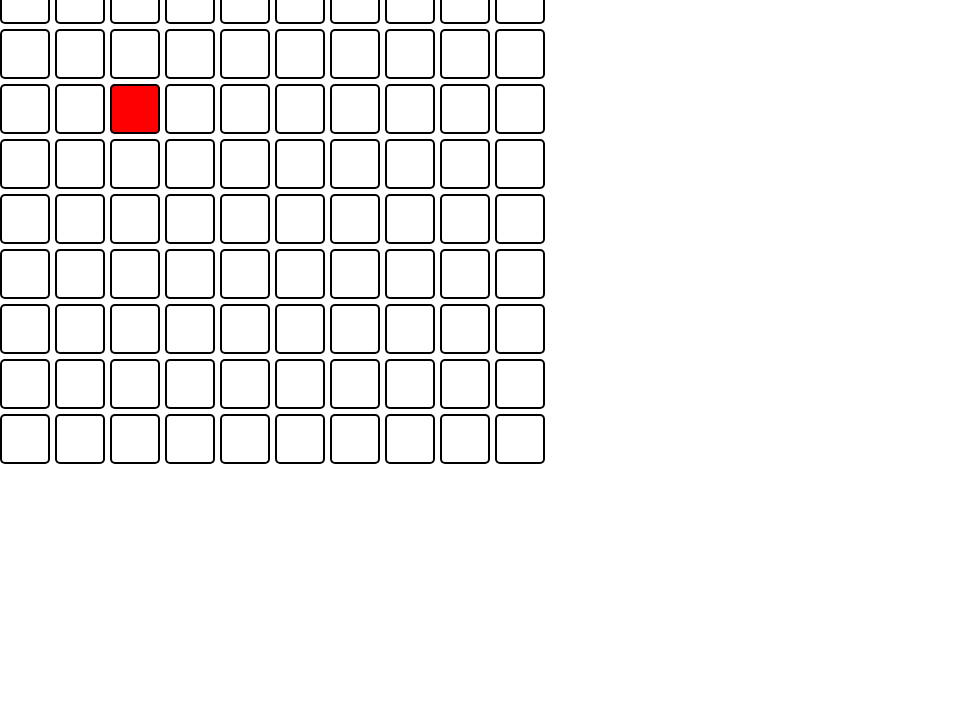
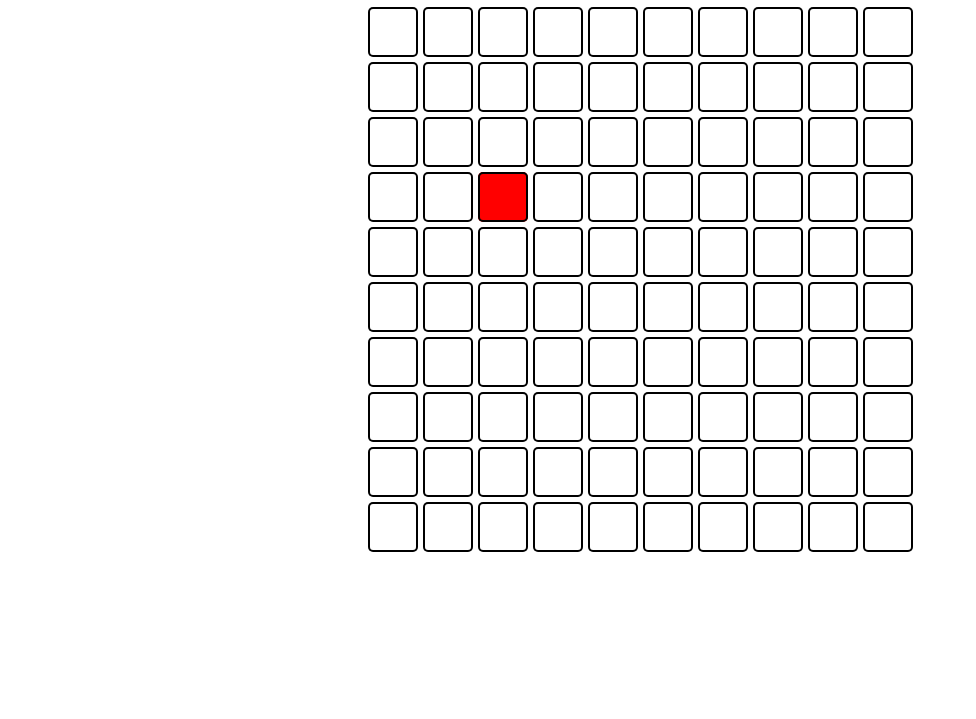
Before and after one commit to omgtant/FLIP-demo, a plain HTML site: page index.html in a window 1280 px wide. Shown: the part 81-800 px from the top of the page, without its empty margins (0-976 px from the left). Drawn offline with Linux system fonts and the light colour scheme.

Commit message:
Some basic style

```diff
--- a/index.html
+++ b/index.html
@@ -9,7 +9,7 @@
     <h1>Hello, world!</h1>
 
 
-
+    <div id="div_container"></div>
 
     <script src="script.js"></script>
   </body>
--- a/script.js
+++ b/script.js
@@ -20,6 +20,9 @@ function createDivs(countX, countY, width, height, className, parent, gap=5) {
             animDivs[j+1][i+1] = div;
         }
     }
+
+    parent.style.width = countX * width + (countX - 1) * gap + 'px';
+    parent.style.height = countY * height + (countY - 1) * gap + 'px';
     return animDivs;
 }
 function getSetFromAnimDivs() {
@@ -35,7 +38,7 @@ function getSetFromAnimDivs() {
 /**
  * @type {[[HTMLElement]]}
  */
-const animDivs = createDivs(10, 10, 50, 50, 'square', document.body);
+const animDivs = createDivs(10, 10, 50, 50, 'square', document.querySelector('#div_container'));
 animDivs[3][4].style.backgroundColor = 'red';
 
 const divsSet = getSetFromObjs();
--- a/style.css
+++ b/style.css
@@ -1,6 +1,15 @@
-
+body {
+    display: flex;
+    flex-direction: column;
+    align-items: center;
+    font-family: Arial, Helvetica, sans-serif;
+}
 .square {
     box-shadow: inset 0 0 0 2px #000000;
     border-radius: 5px;
 
 }
+
+#div_container {
+    position: relative;
+}
```
